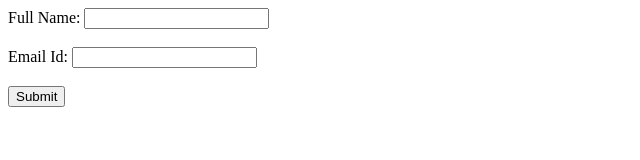
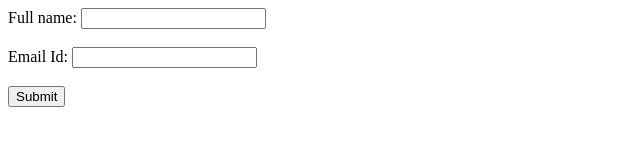
Before and after one commit to SKIrfanJamil/myrepo, a plain HTML site: page contact.html in a window 1280 px wide. Shown: the full height of the page, 0-640 px from the left. Drawn offline with Linux system fonts and the light colour scheme.

Commit message:
merge conflict

```diff
--- a/contact.html
+++ b/contact.html
@@ -7,7 +7,7 @@
 </head>
 <body>
     <form action="/submit" method="post"></form>
-        <label for="name">Full Name:</label>
+        <label for="name">Full name:</label>
         <input type="text" id="name" name="name" required><br><br>
         <label for="email">Email Id:</label>
         <input type="email" id="email" name="email" required><br><br>
```
